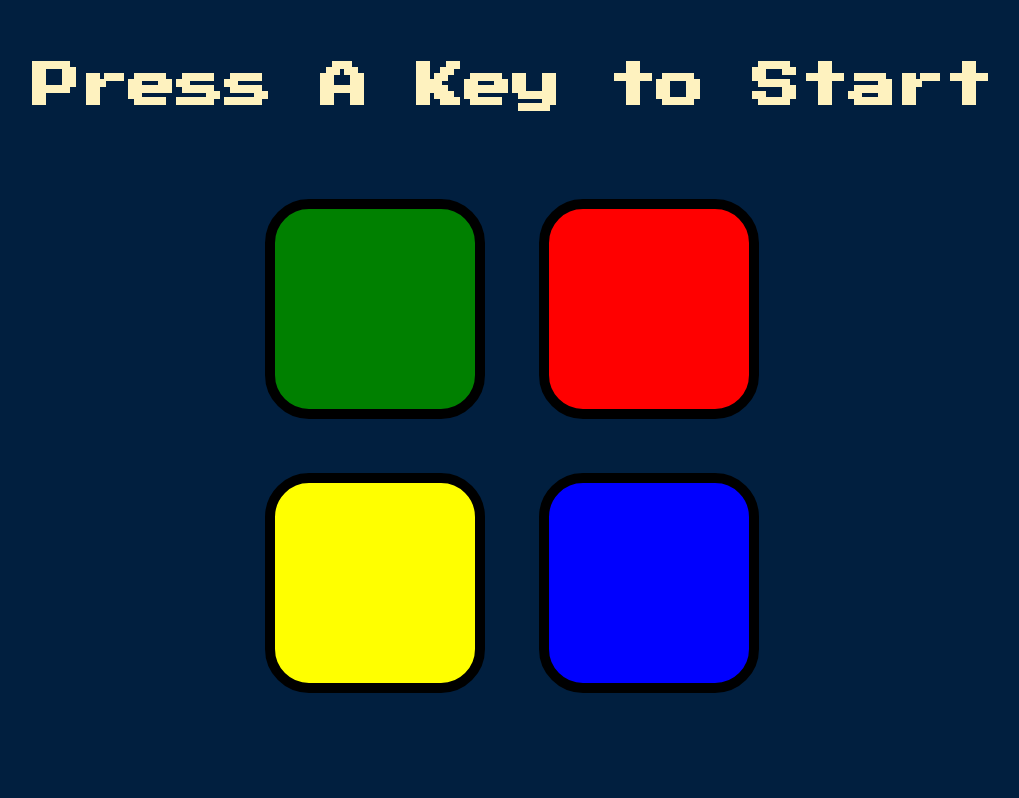
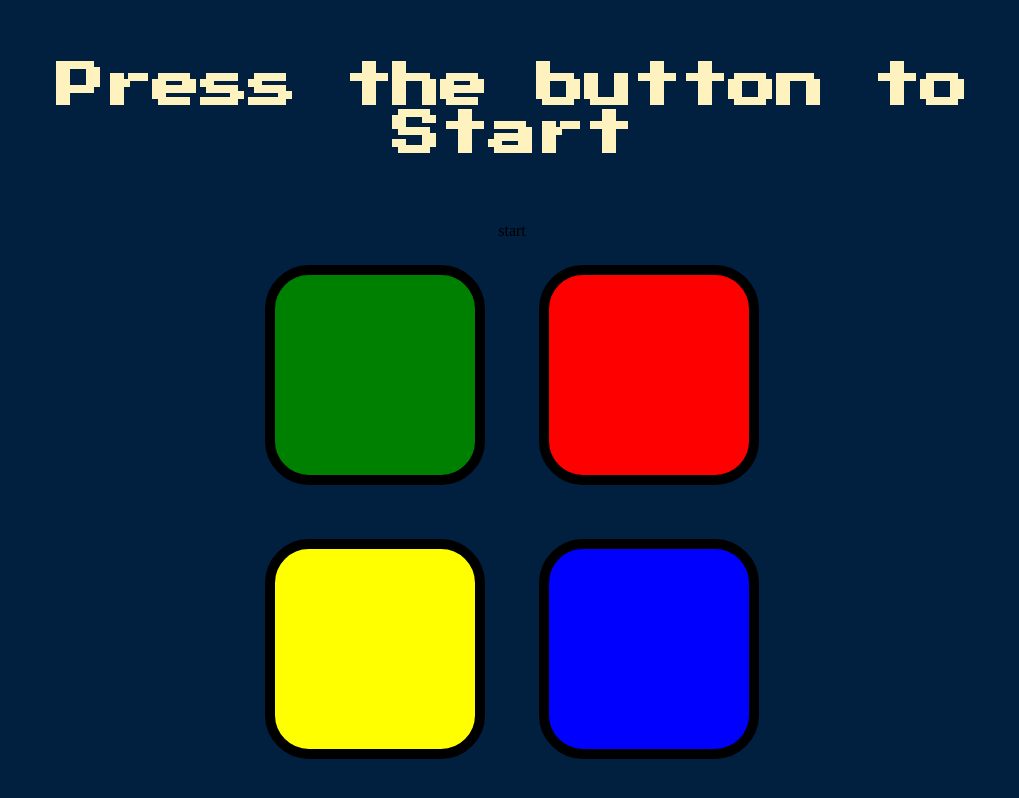
Before and after one commit to ag-golmodamas/simon-game, a plain HTML site: page index.html in a window 1280 px wide. Shown: the whole page, without its empty margins (128-1147 px from the left). Drawn offline with nearby package versions, Linux system fonts and the light colour scheme.

Commit message:
Added start button in html file

```diff
--- a/index.html
+++ b/index.html
@@ -9,7 +9,9 @@
 </head>
 
 <body>
-  <h1 id="level-title">Press A Key to Start</h1>
+  <h1 id="level-title">Press the button to Start</h1>
+
+  <div class="start-btn" type="button">start</div>
   <div class="container">
     <div lass="row">
 
```
